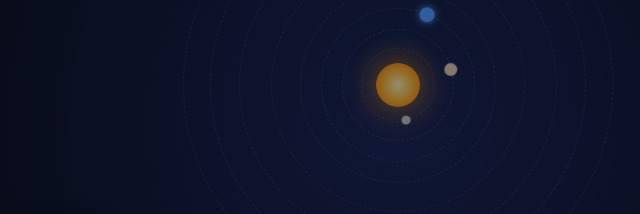
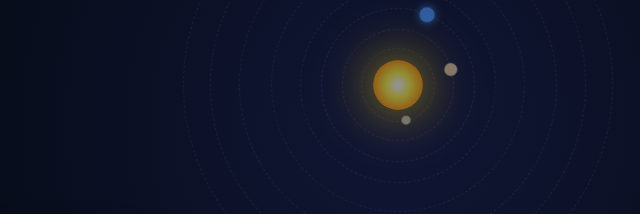
Before and after one commit to anc1dent/lunar-archive, a plain HTML site: page index.html in a window 1280 px wide. Shown: the part 517-731 px from the top of the page, 242-882 px from the left. Drawn offline with Linux system fonts and the light colour scheme.

Commit message:
Update style.css

```diff
--- a/css/style.css
+++ b/css/style.css
@@ -115,11 +115,11 @@ main {
 }
 
 .sun {
-  width: 44px;
-  height: 44px;
-  background: radial-gradient(circle, #fff3a1 0%, #ffaa00 55%, #ff5500 100%);
+  width: 50px;
+  height: 50px;
+  background: radial-gradient(circle, #ffffff 0%, #fff033 35%, #ff9900 70%, #ff3300 100%);
   border-radius: 50%;
-  box-shadow: 0 0 35px rgba(255, 165, 0, 0.85);
+  box-shadow: 0 0 45px rgba(255, 230, 0, 0.95), 0 0 80px rgba(255, 140, 0, 0.6);
   position: absolute;
   z-index: 2;
 }
```
